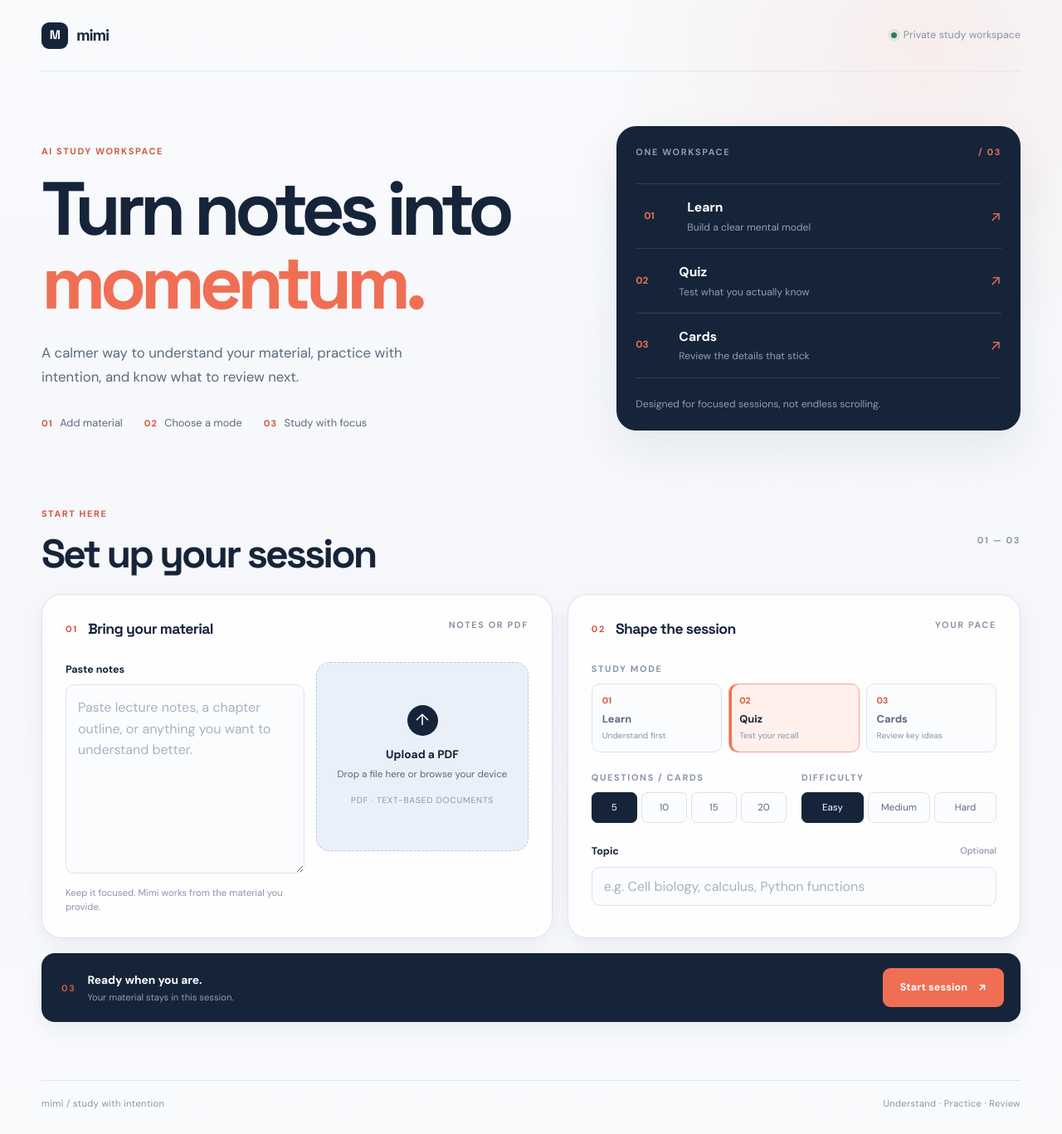
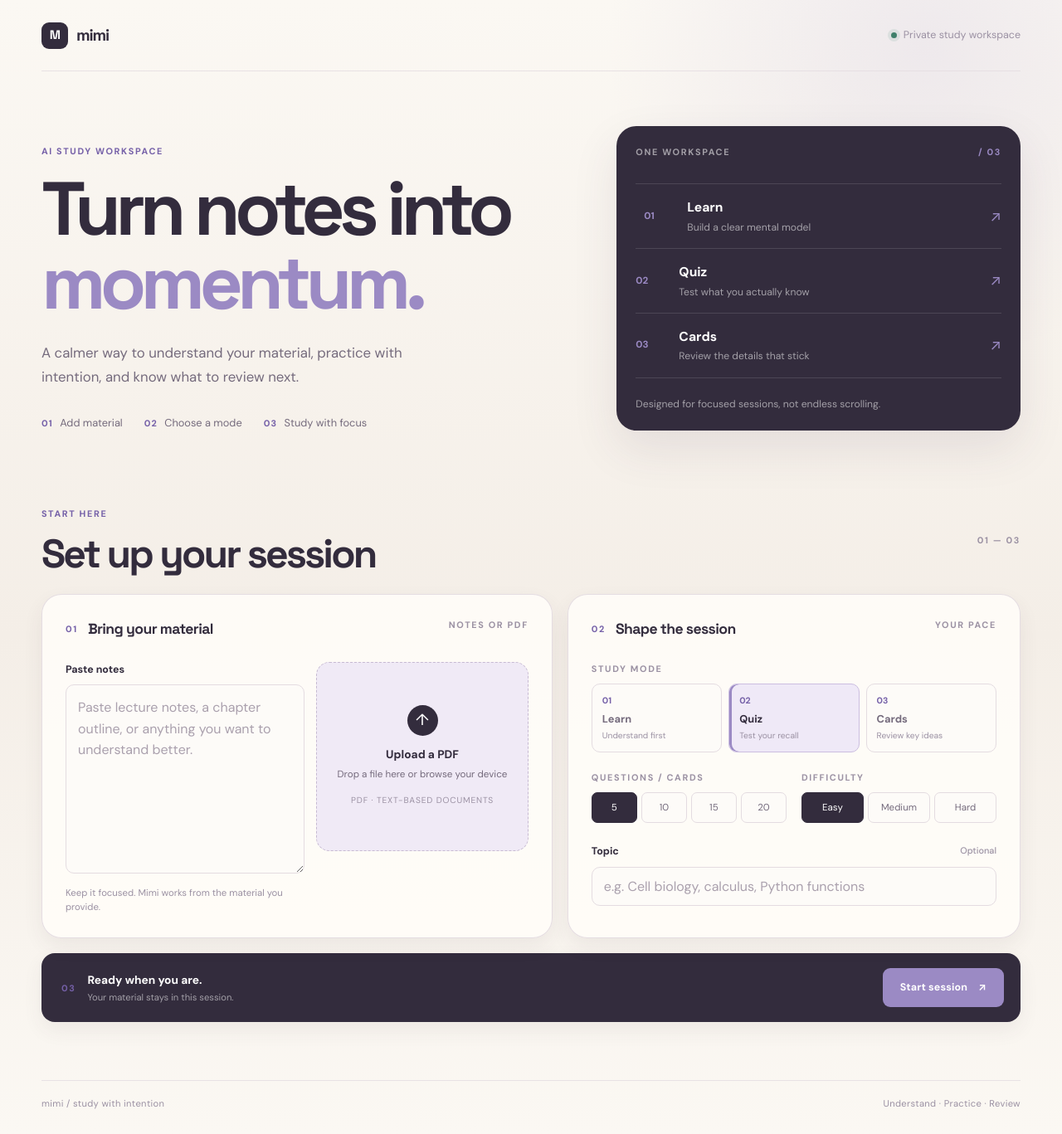
Before and after one commit to maimunaafrah341-maker/study-with-mimi-, a Flask app: page / in a window 1280 px wide. Shown: the whole page at 83% size. Run offline with Flask 3, Linux system fonts and the light colour scheme.

Commit message:
Refine Mimi palette with lavender and beige

```diff
--- a/static/styles.css
+++ b/static/styles.css
@@ -1,19 +1,19 @@
 :root {
-    --ink: #16243a;
-    --ink-soft: #5b6a7e;
-    --ink-faint: #8995a6;
-    --paper: #f5f7fb;
-    --surface: #ffffff;
-    --surface-muted: #eef2f7;
-    --line: #dce3ec;
-    --accent: #f06f54;
-    --accent-deep: #d8543f;
-    --accent-wash: #fff0eb;
-    --navy-wash: #eaf0f9;
-    --success: #287c62;
-    --danger: #b94141;
-    --shadow: 0 22px 55px rgba(24, 42, 67, 0.08);
-    --shadow-small: 0 10px 25px rgba(24, 42, 67, 0.06);
+    --ink: #332c3d;
+    --ink-soft: #756b7d;
+    --ink-faint: #9b91a3;
+    --paper: #f4eee7;
+    --surface: #fffdf9;
+    --surface-muted: #f1ebf4;
+    --line: #e4dce1;
+    --accent: #9b8ac4;
+    --accent-deep: #7560a8;
+    --accent-wash: #efe9f7;
+    --lavender-wash: #f0eaf6;
+    --success: #3f806b;
+    --danger: #a04d61;
+    --shadow: 0 22px 55px rgba(67, 53, 77, 0.10);
+    --shadow-small: 0 10px 25px rgba(67, 53, 77, 0.07);
     --radius-lg: 24px;
     --radius-md: 16px;
     --radius-sm: 10px;
@@ -26,8 +26,8 @@ body {
     margin: 0;
     color: var(--ink);
     background:
-        radial-gradient(circle at 87% 4%, rgba(240, 111, 84, 0.09), transparent 24rem),
-        linear-gradient(180deg, #f8fafc 0%, var(--paper) 56%, #f8fafc 100%);
+        radial-gradient(circle at 87% 4%, rgba(155, 138, 196, 0.13), transparent 24rem),
+        linear-gradient(180deg, #fbf8f3 0%, var(--paper) 56%, #fbf8f3 100%);
     font-family: "DM Sans", system-ui, -apple-system, BlinkMacSystemFont, "Segoe UI", sans-serif;
     line-height: 1.5;
 }
@@ -47,7 +47,7 @@ button:focus-visible, input:focus-visible, textarea:focus-visible, label:has(inp
     align-items: center;
     justify-content: space-between;
     min-height: 86px;
-    border-bottom: 1px solid rgba(220, 227, 236, 0.8);
+    border-bottom: 1px solid rgba(228, 220, 225, 0.8);
 }
 .brand { display: inline-flex; align-items: center; gap: 10px; color: var(--ink); text-decoration: none; }
 .brand-mark {
@@ -99,7 +99,7 @@ button:focus-visible, input:focus-visible, textarea:focus-visible, label:has(inp
 .section-heading h2, .result-header h2 { margin: 0; color: var(--ink); font-size: clamp(2rem, 4vw, 3rem); letter-spacing: -0.06em; line-height: 1; }
 .step-count, .card-note { color: var(--ink-faint); white-space: nowrap; }
 .workspace-grid { display: grid; grid-template-columns: minmax(0, 1.06fr) minmax(390px, 0.94fr); gap: 18px; }
-.surface-card { background: rgba(255,255,255,0.86); border: 1px solid rgba(220, 227, 236, 0.95); box-shadow: var(--shadow-small); }
+.surface-card { background: rgba(255,253,249,0.88); border: 1px solid rgba(228, 220, 225, 0.95); box-shadow: var(--shadow-small); }
 .material-card, .session-card { min-width: 0; padding: 28px; border-radius: var(--radius-lg); }
 .card-heading { align-items: flex-start; margin-bottom: 26px; }
 .card-heading > div { display: flex; align-items: center; gap: 12px; }
@@ -108,14 +108,14 @@ button:focus-visible, input:focus-visible, textarea:focus-visible, label:has(inp
 .material-inputs { display: grid; grid-template-columns: minmax(0, 1.06fr) minmax(185px, 0.94fr); gap: 14px; }
 .field-block label, .topic-block label { display: flex; justify-content: space-between; gap: 12px; margin-bottom: 9px; color: var(--ink); font-size: 0.78rem; font-weight: 700; }
 .field-block label span { color: var(--ink-faint); font-size: 0.68rem; font-weight: 500; }
-textarea, input[type="text"] { width: 100%; color: var(--ink); background: #fbfcfe; border: 1px solid var(--line); border-radius: var(--radius-sm); transition: border-color 160ms ease, box-shadow 160ms ease, background 160ms ease; }
+textarea, input[type="text"] { width: 100%; color: var(--ink); background: #fdfbf8; border: 1px solid var(--line); border-radius: var(--radius-sm); transition: border-color 160ms ease, box-shadow 160ms ease, background 160ms ease; }
 textarea { min-height: 228px; padding: 14px; resize: vertical; line-height: 1.6; }
 input[type="text"] { height: 47px; padding: 0 14px; }
-textarea::placeholder, input::placeholder { color: #a8b2c0; }
-textarea:hover, input[type="text"]:hover { background: #fff; border-color: #cbd6e3; }
+textarea::placeholder, input::placeholder { color: #aaa0ad; }
+textarea:hover, input[type="text"]:hover { background: #fff; border-color: #c9bfd0; }
 .field-helper { display: block; margin-top: 9px; color: var(--ink-faint); font-size: 0.71rem; line-height: 1.45; }
-.upload-zone { display: flex; min-height: 228px; align-items: center; justify-content: center; flex-direction: column; padding: 18px; color: var(--ink-soft); text-align: center; background: var(--navy-wash); border: 1px dashed #b9c8dc; border-radius: var(--radius-md); transition: transform 180ms var(--ease-out), border-color 180ms ease, background 180ms ease; }
-.upload-zone:hover { transform: translateY(-2px); background: #e4ecf7; border-color: #91a8c4; }
+.upload-zone { display: flex; min-height: 228px; align-items: center; justify-content: center; flex-direction: column; padding: 18px; color: var(--ink-soft); text-align: center; background: var(--lavender-wash); border: 1px dashed #c7bad2; border-radius: var(--radius-md); transition: transform 180ms var(--ease-out), border-color 180ms ease, background 180ms ease; }
+.upload-zone:hover { transform: translateY(-2px); background: #eae2f2; border-color: #b3a4ca; }
 .upload-zone input { display: none; }
 .upload-icon { display: grid; width: 37px; height: 37px; place-items: center; margin-bottom: 12px; color: #fff; background: var(--ink); border-radius: 50%; font-size: 1.2rem; }
 .upload-title { color: var(--ink); font-size: 0.86rem; font-weight: 700; }
@@ -125,9 +125,9 @@ textarea:hover, input[type="text"]:hover { background: #fff; border-color: #cbd6
 .control-group { margin-bottom: 22px; }
 .control-label { display: block; margin-bottom: 10px; color: var(--ink-faint); }
 .mode-grid { display: grid; grid-template-columns: repeat(3, 1fr); gap: 8px; }
-.mode-option { display: flex; min-height: 83px; flex-direction: column; justify-content: space-between; align-items: flex-start; padding: 12px; color: var(--ink-soft); text-align: left; background: #fbfcfe; border: 1px solid var(--line); border-radius: var(--radius-sm); transition: transform 180ms var(--ease-out), color 180ms ease, border 180ms ease, background 180ms ease; }
-.mode-option:hover { transform: translateY(-2px); border-color: #b6c3d4; }
-.mode-option.is-selected { color: var(--ink); background: var(--accent-wash); border-color: #f2a292; box-shadow: inset 3px 0 0 var(--accent); }
+.mode-option { display: flex; min-height: 83px; flex-direction: column; justify-content: space-between; align-items: flex-start; padding: 12px; color: var(--ink-soft); text-align: left; background: #fdfbf8; border: 1px solid var(--line); border-radius: var(--radius-sm); transition: transform 180ms var(--ease-out), color 180ms ease, border 180ms ease, background 180ms ease; }
+.mode-option:hover { transform: translateY(-2px); border-color: #b9adca; }
+.mode-option.is-selected { color: var(--ink); background: var(--accent-wash); border-color: #cbbde0; box-shadow: inset 3px 0 0 var(--accent); }
 .mode-option-index { color: var(--accent-deep); font-size: 0.66rem; font-weight: 700; }
 .mode-option-copy strong, .mode-option-copy small { display: block; }
 .mode-option-copy strong { font-size: 0.8rem; }
@@ -135,11 +135,11 @@ textarea:hover, input[type="text"]:hover { background: #fff; border-color: #cbd6
 .control-row { display: grid; grid-template-columns: 1fr 1fr; gap: 18px; }
 .compact-group { min-width: 0; }
 .segmented-control { display: flex; flex-wrap: wrap; gap: 5px; }
-.segmented-control button { flex: 1; min-width: 46px; padding: 9px 8px; color: var(--ink-soft); background: #fbfcfe; border: 1px solid var(--line); border-radius: 7px; font-size: 0.72rem; transition: color 160ms ease, background 160ms ease, border 160ms ease; }
-.segmented-control button:hover { border-color: #bdcada; }
+.segmented-control button { flex: 1; min-width: 46px; padding: 9px 8px; color: var(--ink-soft); background: #fdfbf8; border: 1px solid var(--line); border-radius: 7px; font-size: 0.72rem; transition: color 160ms ease, background 160ms ease, border 160ms ease; }
+.segmented-control button:hover { border-color: #b8adca; }
 .segmented-control button.is-selected { color: #fff; background: var(--ink); border-color: var(--ink); }
 .topic-block { margin-top: 3px; }
-.error-message { margin-top: 16px; padding: 13px 16px; color: var(--danger); background: #fff2f2; border: 1px solid #f1caca; border-radius: var(--radius-sm); font-size: 0.82rem; }
+.error-message { margin-top: 16px; padding: 13px 16px; color: var(--danger); background: #fbf1f5; border: 1px solid #eccfd9; border-radius: var(--radius-sm); font-size: 0.82rem; }
 .hidden { display: none !important; }
 .action-bar { margin-top: 18px; padding: 18px 20px 18px 24px; background: var(--ink); border-radius: var(--radius-md); box-shadow: var(--shadow-small); }
 .action-copy { display: flex; align-items: center; gap: 14px; color: #fff; }
@@ -157,7 +157,7 @@ textarea:hover, input[type="text"]:hover { background: #fff; border-color: #cbd6
 .loading-card { display: grid; min-height: 340px; place-items: center; align-content: center; padding: 40px; text-align: center; border-radius: var(--radius-lg); }
 .loading-card h2 { max-width: 440px; margin: 5px 0 10px; font-size: 2rem; line-height: 1.05; letter-spacing: -0.06em; }
 .loading-card p:last-child { max-width: 430px; margin: 0; color: var(--ink-soft); font-size: 0.84rem; }
-.loading-orbit { display: grid; width: 44px; height: 44px; place-items: center; margin-bottom: 22px; border: 2px solid #f8c2b5; border-top-color: var(--accent); border-radius: 50%; animation: orbit 850ms linear infinite; }
+.loading-orbit { display: grid; width: 44px; height: 44px; place-items: center; margin-bottom: 22px; border: 2px solid #d6c9e5; border-top-color: var(--accent); border-radius: 50%; animation: orbit 850ms linear infinite; }
 .loading-orbit span { width: 9px; height: 9px; background: var(--accent); border-radius: 50%; }
 @keyframes orbit { to { transform: rotate(360deg); } }
 .guide-grid { display: grid; grid-template-columns: 1fr 1fr; gap: 18px; }
@@ -174,13 +174,13 @@ textarea:hover, input[type="text"]:hover { background: #fff; border-color: #cbd6
 .term-item strong { color: var(--ink); font-size: 0.82rem; }
 .term-item span { margin-top: 5px; color: var(--ink-soft); font-size: 0.78rem; line-height: 1.55; }
 .secondary-button { display: inline-flex; align-items: center; gap: 11px; margin-top: 22px; padding: 0 15px; min-height: 43px; color: var(--ink); background: transparent; border: 1px solid var(--line); border-radius: 8px; font-size: 0.77rem; font-weight: 700; }
-.secondary-button:hover { color: var(--accent-deep); border-color: #efa293; background: var(--accent-wash); }
+.secondary-button:hover { color: var(--accent-deep); border-color: #cbbde0; background: var(--accent-wash); }
 .quiz-form { display: grid; gap: 14px; }
-.question-card { padding: 23px; background: rgba(255,255,255,0.86); border: 1px solid var(--line); border-radius: var(--radius-md); box-shadow: var(--shadow-small); }
+.question-card { padding: 23px; background: rgba(255,253,249,0.88); border: 1px solid var(--line); border-radius: var(--radius-md); box-shadow: var(--shadow-small); }
 .question-card h3 { margin: 0 0 19px; font-size: 1rem; line-height: 1.45; letter-spacing: -0.025em; }
 .options-container { display: grid; gap: 8px; }
-.option-label { display: flex; align-items: flex-start; gap: 11px; padding: 12px 14px; color: var(--ink-soft); background: #fbfcfe; border: 1px solid var(--line); border-radius: 8px; cursor: pointer; font-size: 0.84rem; transition: border-color 160ms ease, background 160ms ease, color 160ms ease; }
-.option-label:hover, .option-label:has(input:checked) { color: var(--ink); background: var(--accent-wash); border-color: #efaa9c; }
+.option-label { display: flex; align-items: flex-start; gap: 11px; padding: 12px 14px; color: var(--ink-soft); background: #fdfbf8; border: 1px solid var(--line); border-radius: 8px; cursor: pointer; font-size: 0.84rem; transition: border-color 160ms ease, background 160ms ease, color 160ms ease; }
+.option-label:hover, .option-label:has(input:checked) { color: var(--ink); background: var(--accent-wash); border-color: #cabddd; }
 .option-label input { margin-top: 3px; accent-color: var(--accent); }
 .submit-button { width: 100%; margin-top: 8px; }
 .flashcard-layout { display: flex; justify-content: center; }
@@ -192,18 +192,18 @@ textarea:hover, input[type="text"]:hover { background: #fff; border-color: #cbd6
 .card-rule { width: 34px; height: 1px; background: #b8c3d0; }
 .flashcard-controls { display: flex; align-items: center; justify-content: center; gap: 9px; margin-top: 14px; }
 .icon-button { min-height: 43px; padding: 0 14px; color: var(--ink-soft); background: transparent; border: 1px solid var(--line); border-radius: 8px; font-size: 0.76rem; font-weight: 700; }
-.icon-button:hover { color: var(--ink); background: #fff; border-color: #b8c5d4; }
+.icon-button:hover { color: var(--ink); background: #fff; border-color: #b8aeca; }
 .flashcard-controls .primary-button { min-width: 145px; }
 .result-header-centered { align-items: center; }
 .score-text { margin: 19px 0 0; color: var(--accent-deep); font-family: "Space Grotesk", sans-serif; font-size: 1.65rem; font-weight: 700; letter-spacing: -0.05em; }
 .review-list { display: grid; gap: 10px; }
-.review-card { padding: 18px 20px; background: rgba(255,255,255,0.86); border: 1px solid var(--line); border-left: 3px solid var(--accent); border-radius: var(--radius-sm); }
+.review-card { padding: 18px 20px; background: rgba(255,253,249,0.88); border: 1px solid var(--line); border-left: 3px solid var(--accent); border-radius: var(--radius-sm); }
 .review-status { margin: 0; font-size: 0.72rem; font-weight: 700; letter-spacing: 0.04em; text-transform: uppercase; }
 .review-status.is-correct { color: var(--success); }
 .review-status.is-wrong { color: var(--danger); }
 .review-question { margin: 8px 0 0; color: var(--ink); font-size: 0.91rem; font-weight: 700; }
 .review-detail { margin: 8px 0 0; color: var(--ink-soft); font-size: 0.76rem; }
-.site-footer { display: flex; justify-content: space-between; padding: 19px 0 28px; color: var(--ink-faint); border-top: 1px solid rgba(220, 227, 236, 0.8); font-size: 0.7rem; letter-spacing: 0.03em; }
+.site-footer { display: flex; justify-content: space-between; padding: 19px 0 28px; color: var(--ink-faint); border-top: 1px solid rgba(228, 220, 225, 0.8); font-size: 0.7rem; letter-spacing: 0.03em; }
 
 @media (max-width: 900px) {
     .hero-grid, .workspace-grid { grid-template-columns: 1fr; }
```
